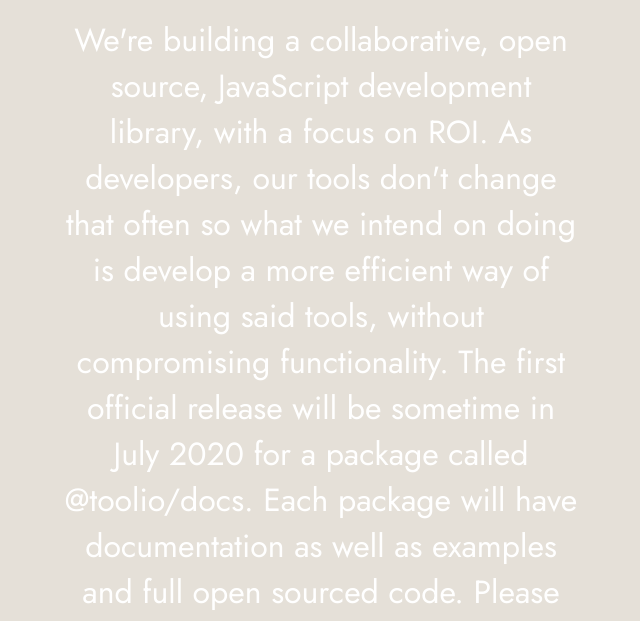
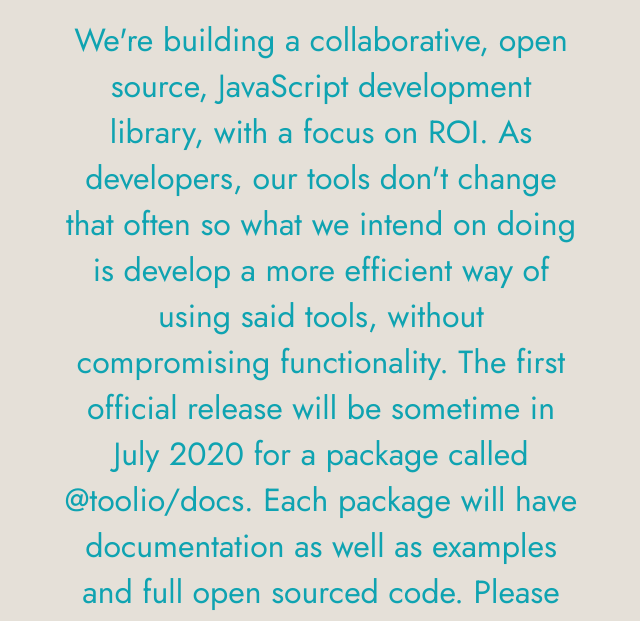
Before and after one commit to tooliojs/tooliojs.com, a plain HTML site: page index.html in a window 1280 px wide. Shown: the part 175-796 px from the top of the page, without its empty margins (319-959 px from the left). Drawn offline with Linux system fonts and the light colour scheme; a web font is replaced by a local one.

Commit message:
ADD #0FA3B1 as body color

```diff
--- a/css/style.css
+++ b/css/style.css
@@ -1,5 +1,5 @@
 body {
-    color: white;
+    color: #0FA3B1;
     background: #e5e0d8;
 }
 
```
